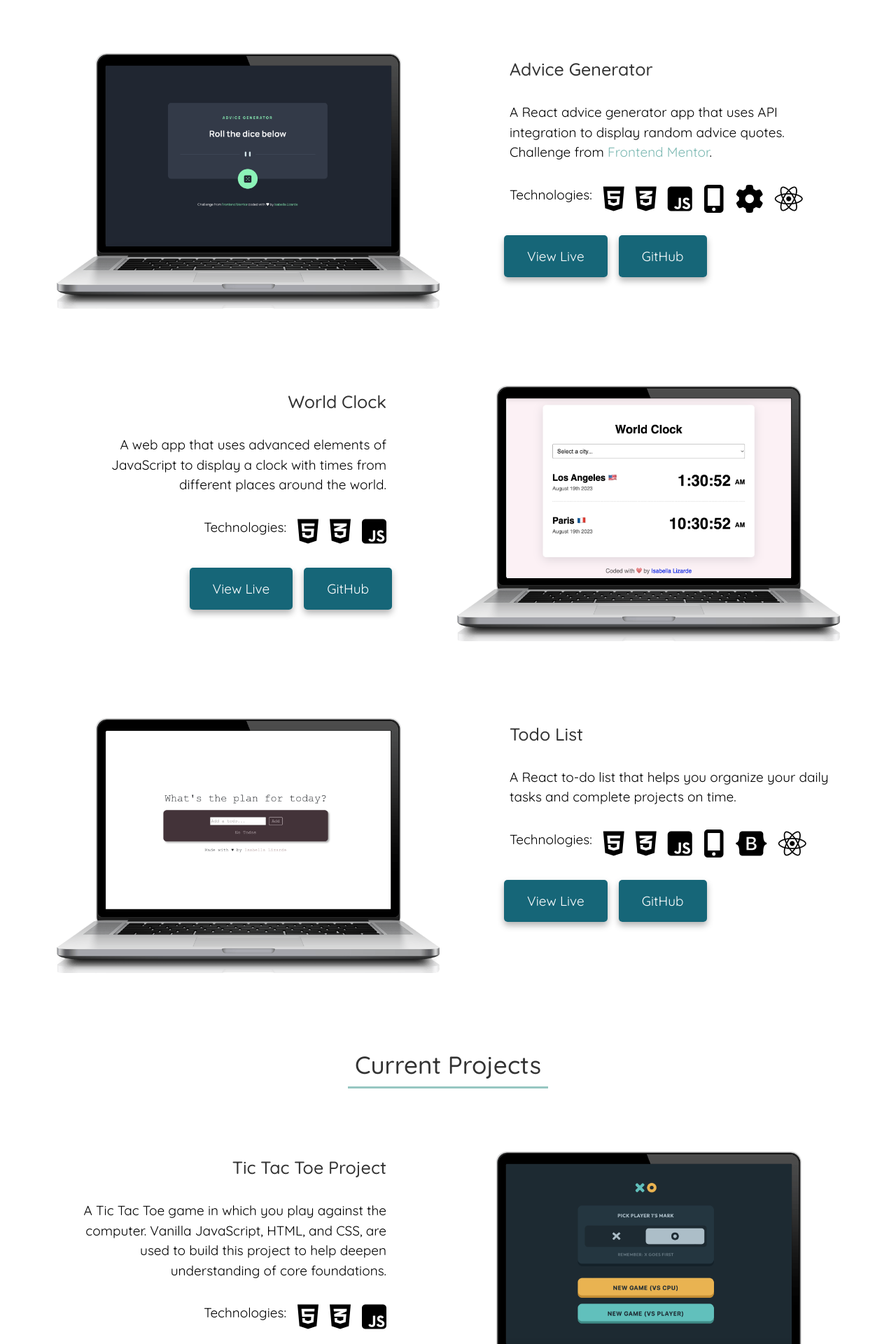
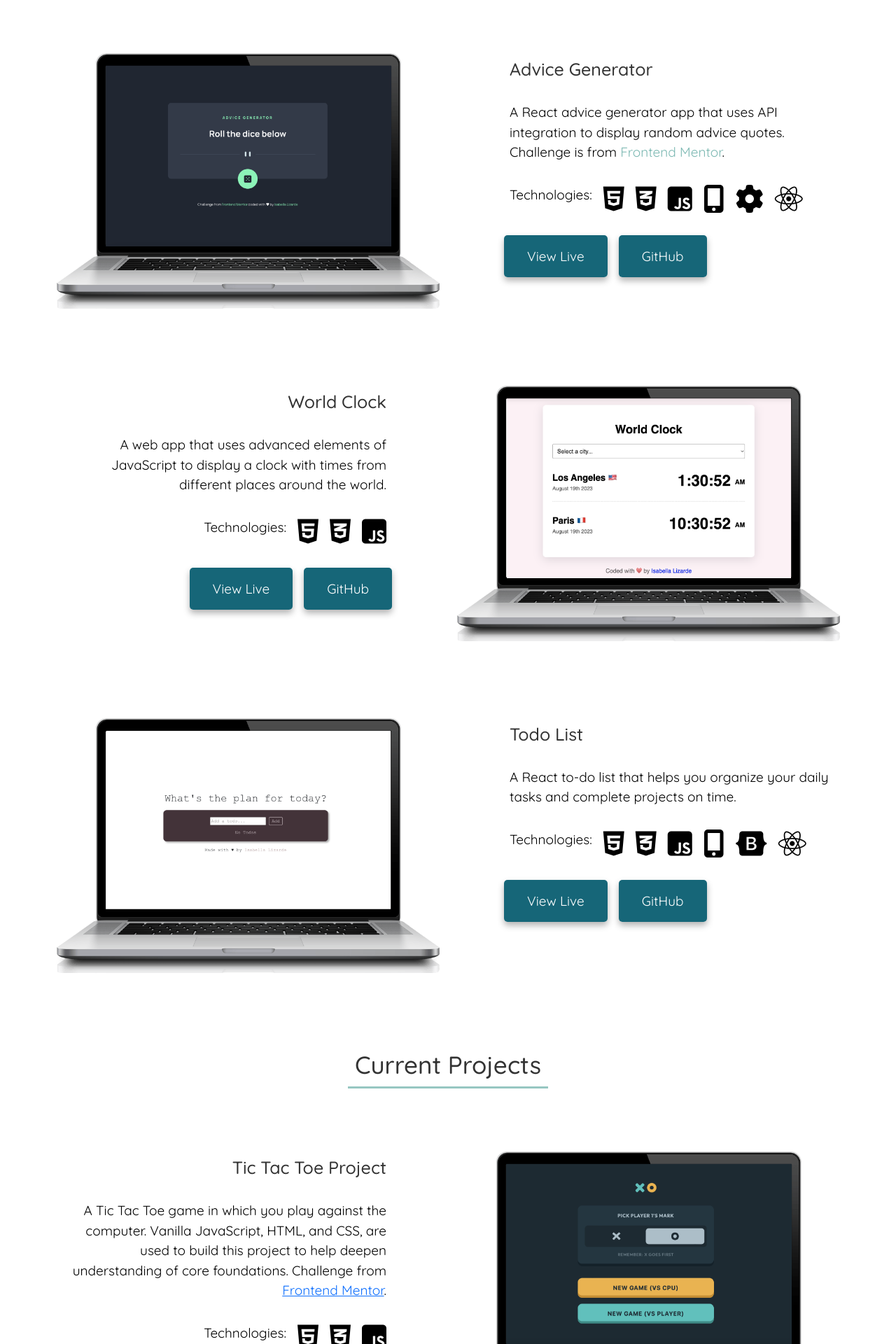
Before and after one commit to soybella/isabella-lizarde-portfolio, a React (Create React App) app: page / in a window 1280 px wide. Shown: the part 3140-5060 px from the top of the page at 70% size. Built offline with nearby package versions, Linux system fonts and the light colour scheme; a web font is replaced by a local one.

Commit message:
Updated descriptions for tic tac toe project
Added the credits to Frontend Mentor for providing me with the challenge.

```diff
--- a/src/AdviceGeneratorProject.js
+++ b/src/AdviceGeneratorProject.js
@@ -18,7 +18,7 @@ export default function AdviceGeneratorProject() {
             <h3 className="mt-3">Advice Generator</h3>
             <p className="p-2 m-3 text-center">
               A React advice generator app that uses API integration to display
-              random advice quotes. Challenge from{" "}
+              random advice quotes. Challenge is from{" "}
               <a href="https://www.frontendmentor.io/challenges/advice-generator-app-QdUG-13db">
                 Frontend Mentor
               </a>
@@ -77,7 +77,7 @@ export default function AdviceGeneratorProject() {
             <h3 className="p-2 mb-3 text-start">Advice Generator</h3>
             <p className="p-2 m-0 text-start">
               A React advice generator app that uses API integration to display
-              random advice quotes. Challenge from{" "}
+              random advice quotes. Challenge is from{" "}
               <a
                 href="https://www.frontendmentor.io/challenges/advice-generator-app-QdUG-13db"
                 className="challenge-link"
--- a/src/TicTacToeProject.js
+++ b/src/TicTacToeProject.js
@@ -14,6 +14,11 @@ export default function TicTacToeProject() {
                 A Tic Tac Toe game in which you play against the computer.
                 Vanilla JavaScript, HTML, and CSS, are used to build this
                 project to help deepen understanding of core foundations.
+                Challenge from{" "}
+                <a href="https://www.frontendmentor.io/challenges/advice-generator-app-QdUG-13db">
+                  Frontend Mentor
+                </a>
+                .
               </p>
               <div className="project-skills-icons pt-4">
                 <ul className="d-flex p-0 justify-content-end">
@@ -67,6 +72,11 @@ export default function TicTacToeProject() {
                 A Tic Tac Toe game in which you play against the computer.
                 Vanilla JavaScript, HTML, and CSS, are used to build this
                 project to help deepen understanding of core foundations.
+                Challenge from{" "}
+                <a href="https://www.frontendmentor.io/challenges/advice-generator-app-QdUG-13db">
+                  Frontend Mentor
+                </a>
+                .
               </p>
               <div className="project-skills-icons pt-2">
                 <ul className="d-flex p-0 justify-content-center">
```
